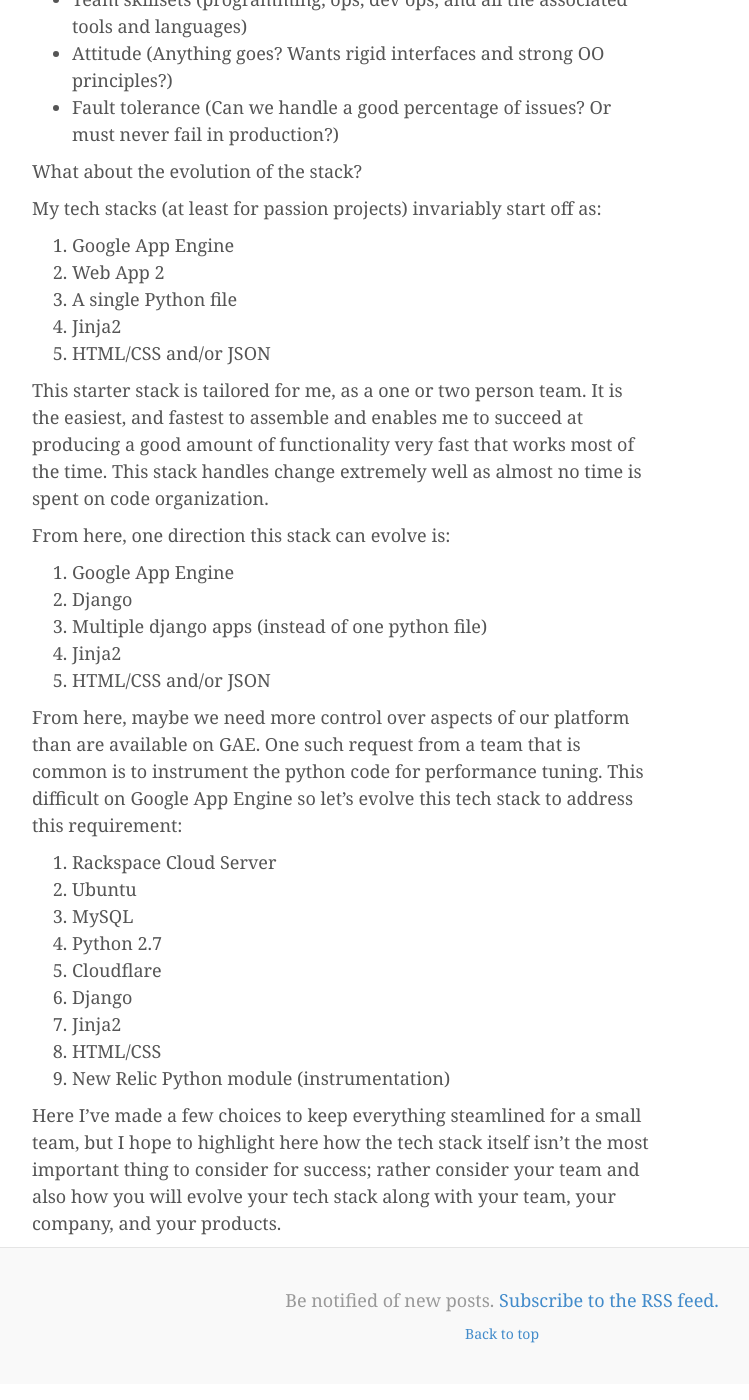
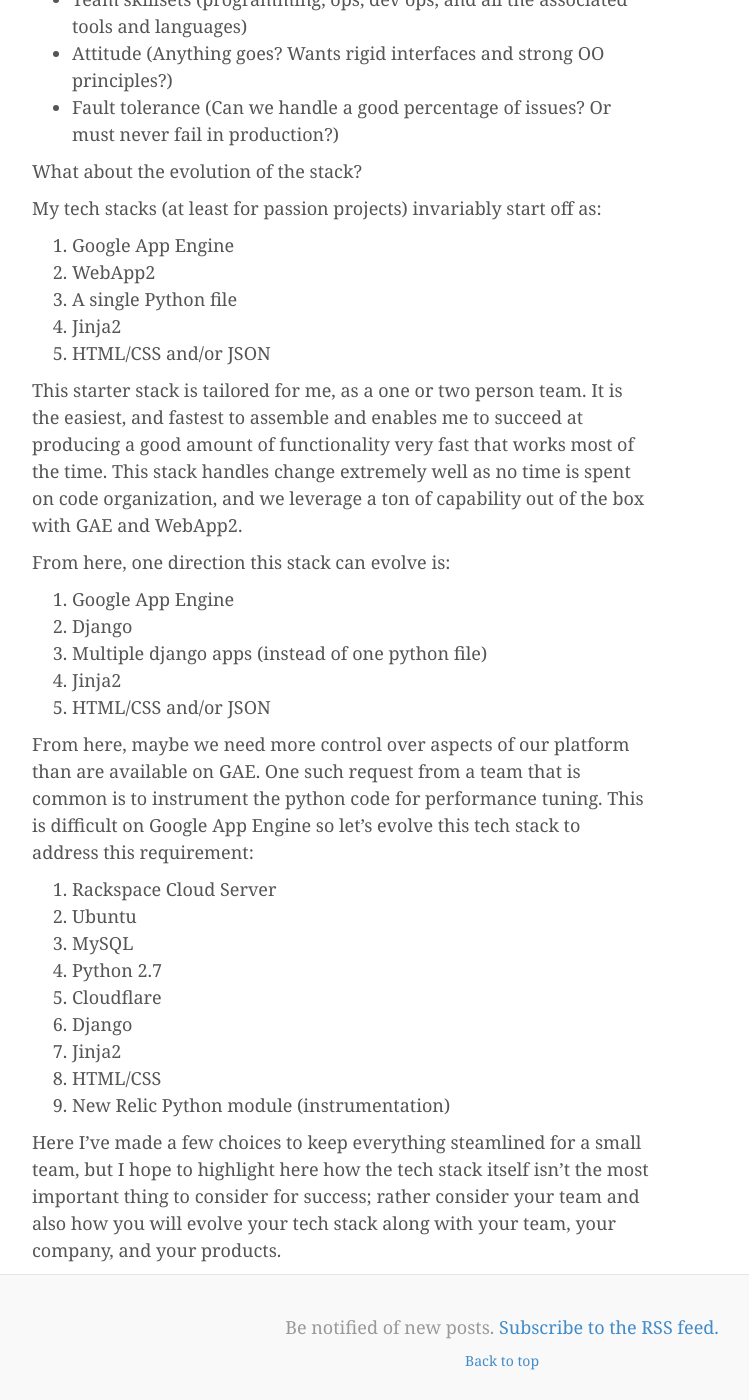
Before and after one commit to rayleyva/caoimhghin.github.io, a Jekyll site: the page built from _posts/2014-12-19-assembling-a-tech-stack-that-works-for-you.md, in a window 1280 px wide and 1400 px high, scrolled down 1109 px. Shown: the whole window, without its empty margins (138-887 px from the left). Built offline with Jekyll 4.4.1, drawn with Linux system fonts in a browser that asks for light colours; nearby versions of some CDN libraries.

Commit message:
small tweaks

```diff
--- a/_posts/2014-12-19-assembling-a-tech-stack-that-works-for-you.md
+++ b/_posts/2014-12-19-assembling-a-tech-stack-that-works-for-you.md
@@ -31,14 +31,14 @@
 My tech stacks (at least for passion projects) invariably start off as:
 
 1. Google App Engine
-2. Web App 2
+2. WebApp2
 3. A single Python file
 4. Jinja2
 5. HTML/CSS and/or JSON
 
 This starter stack is tailored for me, as a one or two person team. It is the easiest, and fastest to assemble and enables me to succeed at producing
-a good amount of functionality very fast that works most of the time. This stack handles change extremely well as almost no time is spent
-on code organization.
+a good amount of functionality very fast that works most of the time. This stack handles change extremely well as no time is spent
+on code organization, and we leverage a ton of capability out of the box with GAE and WebApp2.
 
 From here, one direction this stack can evolve is:
 
@@ -49,7 +49,7 @@
 5. HTML/CSS and/or JSON
 
 From here, maybe we need more control over aspects of our platform than are available on GAE. One such request from a team that is common is
-to instrument the python code for performance tuning. This difficult on Google App Engine so let's evolve this tech stack to address this
+to instrument the python code for performance tuning. This is difficult on Google App Engine so let's evolve this tech stack to address this
 requirement:
 
 1. Rackspace Cloud Server
```
